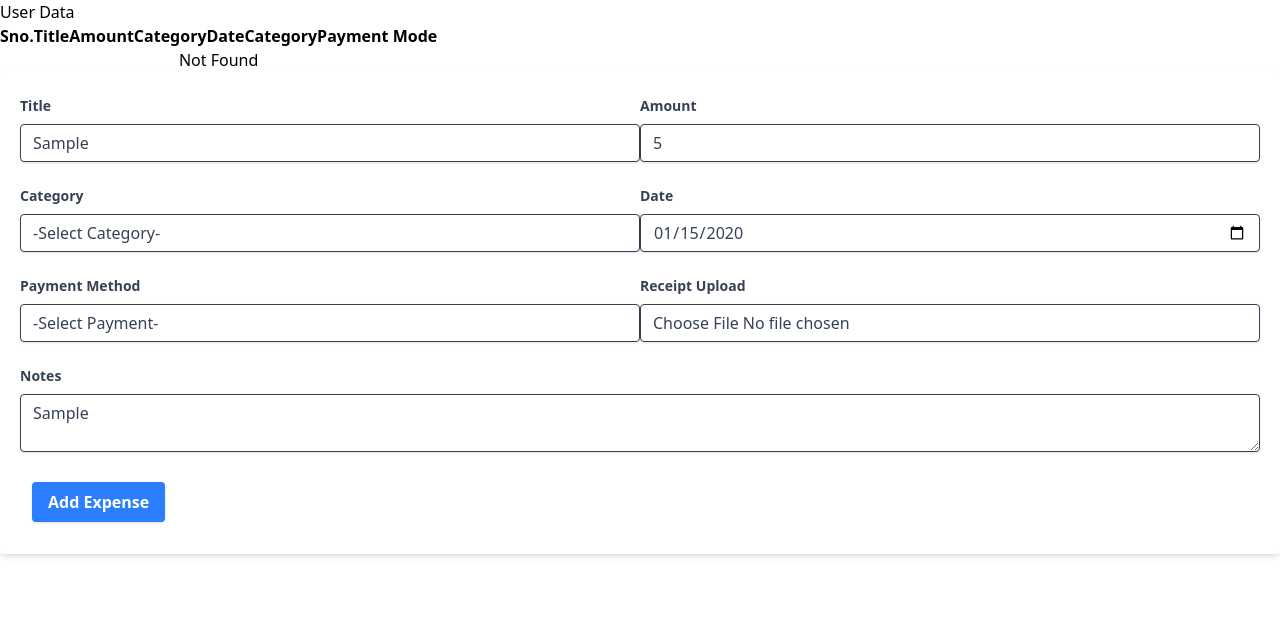
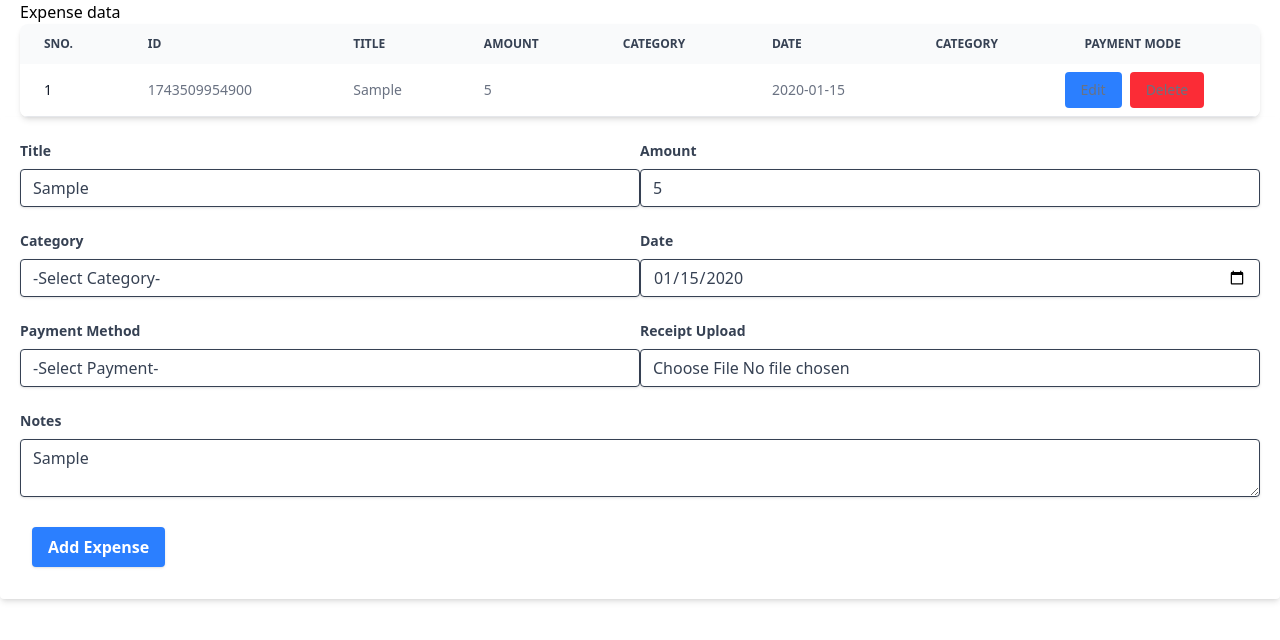
Before and after one commit to Prik03/Expense-Tracker, a React (Vite) app: page / in a window 1280 px wide. Both pictures are taken after typing "Sample", "5", "2020-01-15", "Sample" into the empty fields and a click on the button "Add Expense". Shown: the top 640 px of the page. Built offline with nearby package versions, Linux system fonts and the light colour scheme.

Commit message:
Delete data from localhost

```diff
--- a/src/components/UserData.jsx
+++ b/src/components/UserData.jsx
@@ -1,45 +1,49 @@
 import axios from "axios";
 import React, { useEffect, useState } from "react";
 
-const UserData = (data) => {
+const UserData = ({data, setFormData}) => {
 
-  // useEffect(() => {
-  //   axios
-  //     .get("https://dummyjson.com/todos")
-  //     .then((resolve) => setData(resolve.data.todos))
-  //     .catch((err) => console.log("Not found user data", err));
-  // }, []);
+  const deleteData = (id) => {
+    const storedData = JSON.parse(localStorage.getItem("expenseData")) || [];
 
-  // const deleteData=(id)=>{
-  //    const FilterData = data?.filter(item=>item.userId!==id);
-  //    setData(FilterData);
-  // }
+    const filteredData = storedData.filter(item => item.id !== id);
+
+    localStorage.setItem("expenseData", JSON.stringify(filteredData));
+
+    setFormData(filteredData);
+  };
+
   return (
-    <>
-      <div>User Data</div>
-      <table border="1">
-        <thead>
+    <div className="px-5">
+      <div>Expense data</div>
+      <div className="relative overflow-x-auto shadow-md sm:rounded-lg">
+      <table className="w-full text-sm text-left rtl:text-right text-gray-500 dark:text-gray-400">
+        <caption className="sr-only">Expense table</caption>
+        <thead  className="text-xs text-gray-700 uppercase bg-gray-50 dark:bg-gray-700 dark:text-gray-400">
           <tr>
-            <th>Sno.</th>
-            <th>Title</th>
-            <th>Amount</th>
-            <th>Category</th>
-            <th>Date</th>
-            <th>Category</th>
-            <th>Payment Mode</th>
+            <th scope="col" className="px-6 py-3">Sno.</th>
+            <th scope="col" className="px-6 py-3">ID</th>
+            <th scope="col" className="px-6 py-3">Title</th>
+            <th scope="col" className="px-6 py-3">Amount</th>
+            <th scope="col" className="px-6 py-3">Category</th>
+            <th scope="col" className="px-6 py-3">Date</th>
+            <th scope="col" className="px-6 py-3">Category</th>
+            <th scope="col" className="px-6 py-3">Payment Mode</th>
             {/* <th></th> */}
           </tr>
         </thead>
         <tbody>
-        {data && data.length > 0 ? (
+        {
+        data && data.length > 0 ? (
   data.map((item, index) => (
-    <tr key={item.id || index}>
-      <td>{index + 1}</td>
-      <td>{item.title}</td>
-      <td>{item.amount}</td>
-      <td>{item.category}</td>
-      <td>{item.date}</td>
-      <td>{item.paymentMethod}</td>
+    <tr key={index} className="odd:bg-white odd:dark:bg-gray-900 even:bg-gray-50 even:dark:bg-gray-800 border-b dark:border-gray-700 border-gray-200">
+      <th scope="row" className="px-6 py-4 font-medium text-gray-900 whitespace-nowrap dark:text-white">{index + 1}</th>
+      <td className="px-6 py-4">{item.id}</td>
+      <td className="px-6 py-4">{item.title}</td>
+      <td className="px-6 py-4">{item.amount}</td>
+      <td className="px-6 py-4">{item.category}</td>
+      <td className="px-6 py-4">{item.date}</td>
+      <td className="px-6 py-4">{item.paymentMethod}</td>
       {/* <td>{item.notes}</td> */}
       <td>
         <button className="bg-blue-500 px-4 py-2 rounded my-2 mx-1">Edit</button>
@@ -59,7 +63,8 @@ const UserData = (data) => {
 )}
         </tbody>
       </table>
-    </>
+      </div>
+    </div>
   );
 };
 
```
